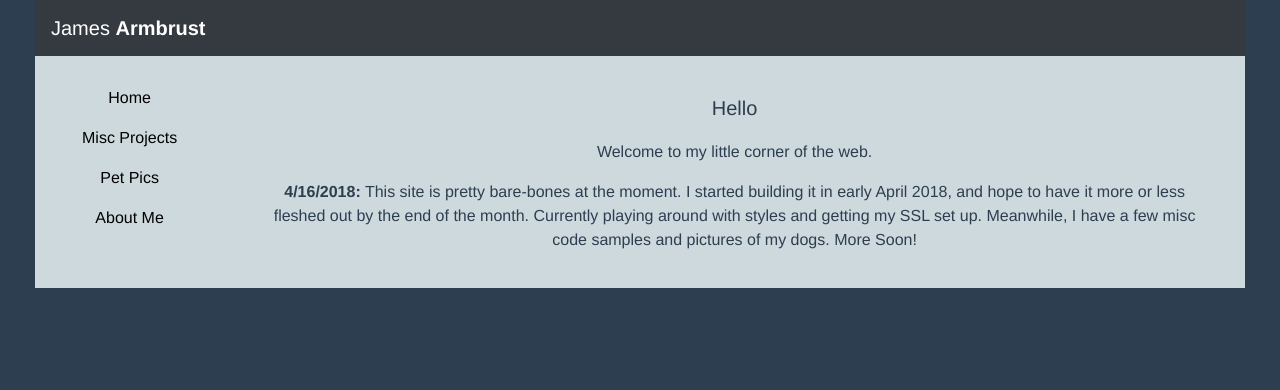
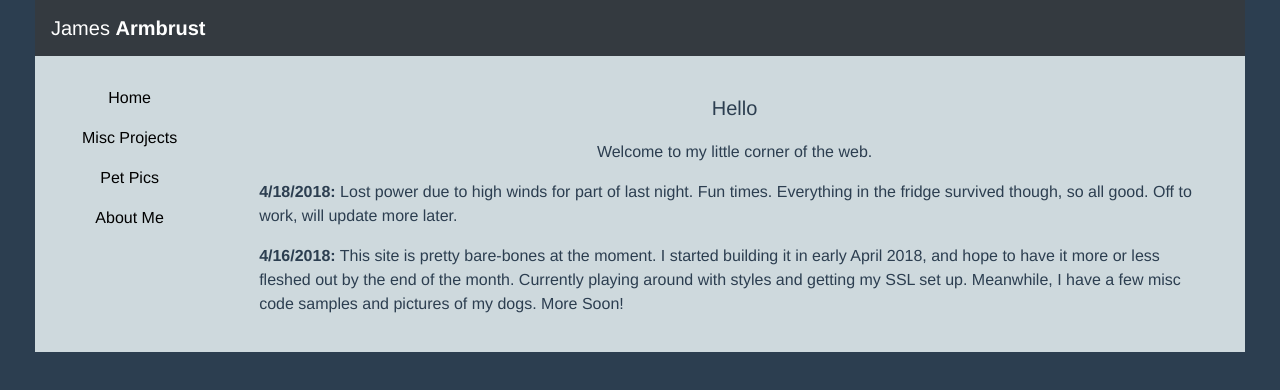
Before and after one commit to jarmbrust/homepage1, a Vue app: page /#/ in a window 1280 px wide. Shown: the top 390 px of the page. Built offline with nearby package versions, Linux system fonts and the light colour scheme.

Commit message:
blog post

```diff
--- a/src/components/HomePage.vue
+++ b/src/components/HomePage.vue
@@ -4,7 +4,11 @@
       <p>
         Welcome to my little corner of the web.
       </p>
-      <p>
+      <p class="blog">
+        <span class="bold">4/18/2018:</span> Lost power due to high winds for part of last night. Fun times. Everything in the
+        fridge survived though, so all good.  Off to work, will update more later.
+      </p>
+      <p class="blog">
         <span class="bold">4/16/2018:</span> This site is pretty bare-bones at the moment. I started building it in early April 2018,
         and hope to have it more or less fleshed out by the end of the month.  Currently playing around with styles and
         getting my SSL set up. Meanwhile, I have a few misc code samples and pictures of my dogs.  More Soon!
@@ -29,4 +33,7 @@ export default {
   .bold {
     font-weight: bold;
   }
+  .blog {
+    text-align: left;
+  }
 </style>
--- a/src/router/index.js
+++ b/src/router/index.js
@@ -9,6 +9,7 @@ import TodoList from '@/todolist/AppTodoList'
 Vue.use(Router)
 
 export default new Router({
+  mode: 'history',
   routes: [
     {
       path: '/',
```
Also changed, not shown: 9 other files (tests, documents, lock files or other folders).
